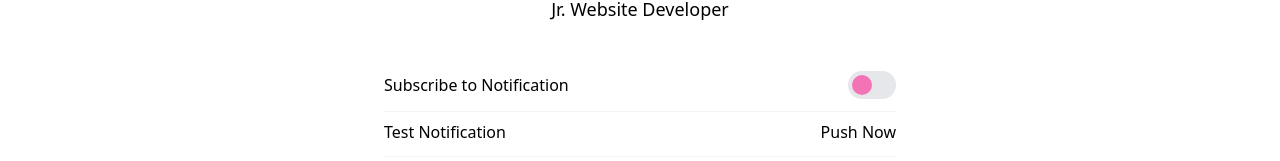
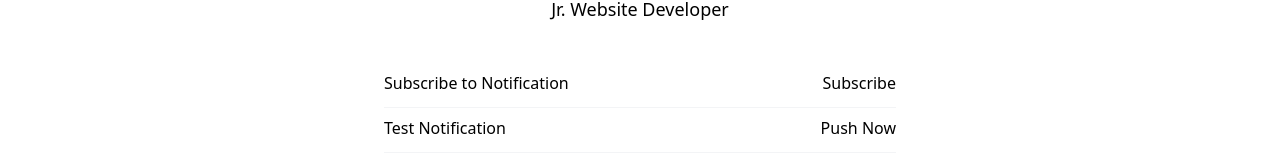
Before and after one commit to Aidilsur/luxspace_pwa, a React (Create React App) app: page /profile in a window 1280 px wide. Shown: the part 394-555 px from the top of the page. Built offline with nearby package versions, Linux system fonts and the light colour scheme.

Commit message:
push notification

```diff
--- a/src/components/Header.js
+++ b/src/components/Header.js
@@ -28,7 +28,7 @@ function Header() {
               </li>
               <li className="mx-3 py-6 md:py-0">
                 <Link to="/profile" className="text-black md:text-white hover:underline">
-                  profile
+                  Profile
                 </Link>
               </li>
             </ul>
--- a/src/pages/Profile.js
+++ b/src/pages/Profile.js
@@ -1,4 +1,32 @@
 import { Link } from "react-router-dom";
+
+function urlB64ToUint8Array(base64String) {
+  const padding = '='.repeat((4 - base64String.length % 4) % 4);
+  const base64 = (base64String + padding)
+    .replace(/\-/g, '+')
+    .replace(/_/g, '/');
+
+  const rawData = window.atob(base64);
+  const outputArray = new Uint8Array(rawData.length);
+
+  for (let i = 0; i < rawData.length; ++i) {
+    outputArray[i] = rawData.charCodeAt(i);
+  }
+  return outputArray;
+}
+
+function subscribe () {
+  const key = "BEqpU1GKb_u5qksikpld3yKKQUnYgvnU9NvVhAjD1SX-4ZkYTfHhDS5GhSBjysqvJklqF-4DAv4HHvhksbJTu08";
+
+  try {
+    const sub = global.registration.pushManager.subscribe({
+      userVisibleOnly: true,
+      applicationServerKey: urlB64ToUint8Array(key)
+    })
+  } catch (error) {
+    console.log("Cannot Subscribe. ");
+  }
+}
 
 function Profile() {
   return (
@@ -94,15 +122,9 @@ function Profile() {
           <ul className="max-w-full md:max-w-lg mx-auto">
             <li className="pb-3 mb-2 flex items-center justify-between w-full border-b border-gray-100">
               <span>Subscribe to Notification</span>
-              <span>
-                <label htmlFor="subscribe" className="relative rounded-full bg-gray-200 w-12 h-7 block cursor-pointer">
-                  <input
-                    id="subscribe"
-                    type="checkbox"
-                    className="appearance-none focus:outline-none absolute rounded-full w-5 h-5 bg-pink-400 transform -translate-y-1/2 top-1/2 left-1 checked:left-6 block transition-all duration-300 cursor-pointer"
-                  />
-                </label>
-              </span>
+              <button className="hover:underline appearance-none" onClick={subscribe}>
+                Subscribe
+              </button>
             </li>
             <li className="pb-3 mb-2 flex items-center justify-between w-full border-b border-gray-100">
               <span>Test Notification</span>
--- a/src/service-worker.js
+++ b/src/service-worker.js
@@ -120,4 +120,13 @@ self.addEventListener("message", (event) => {
   }
 });
 
+self.addEventListener("push", function (event) {
+  event.waitUntil(
+    self.ServiceWorkerRegistration.showNotification("LuxSpace", {
+      icon: "./icon-120.png",
+      body: event.data.text(),
+    })
+  );
+});
+
 // Any other custom service worker logic can go here.
--- a/src/serviceWorkerRegistration.js
+++ b/src/serviceWorkerRegistration.js
@@ -11,15 +11,15 @@
 // opt-in, read https://cra.link/PWA
 
 const isLocalhost = Boolean(
-  window.location.hostname === 'localhost' ||
+  window.location.hostname === "localhost" ||
     // [::1] is the IPv6 localhost address.
-    window.location.hostname === '[::1]' ||
+    window.location.hostname === "[::1]" ||
     // 127.0.0.0/8 are considered localhost for IPv4.
     window.location.hostname.match(/^127(?:\.(?:25[0-5]|2[0-4][0-9]|[01]?[0-9][0-9]?)){3}$/)
 );
 
 export function register(config) {
-  if (process.env.NODE_ENV === 'production' && 'serviceWorker' in navigator) {
+  if (process.env.NODE_ENV === "production" && "serviceWorker" in navigator) {
     // The URL constructor is available in all browsers that support SW.
     const publicUrl = new URL(process.env.PUBLIC_URL, window.location.href);
     if (publicUrl.origin !== window.location.origin) {
@@ -29,7 +29,7 @@ export function register(config) {
       return;
     }
 
-    window.addEventListener('load', () => {
+    window.addEventListener("load", () => {
       const swUrl = `${process.env.PUBLIC_URL}/service-worker.js`;
 
       if (isLocalhost) {
@@ -39,10 +39,7 @@ export function register(config) {
         // Add some additional logging to localhost, pointing developers to the
         // service worker/PWA documentation.
         navigator.serviceWorker.ready.then(() => {
-          console.log(
-            'This web app is being served cache-first by a service ' +
-              'worker. To learn more, visit https://cra.link/PWA'
-          );
+          console.log("This web app is being served cache-first by a service " + "worker. To learn more, visit https://cra.link/PWA");
         });
       } else {
         // Is not localhost. Just register service worker
@@ -57,20 +54,18 @@ function registerValidSW(swUrl, config) {
     .register(swUrl)
     .then((registration) => {
       registration.onupdatefound = () => {
+        global.registration = registration;
         const installingWorker = registration.installing;
         if (installingWorker == null) {
           return;
         }
         installingWorker.onstatechange = () => {
-          if (installingWorker.state === 'installed') {
+          if (installingWorker.state === "installed") {
             if (navigator.serviceWorker.controller) {
               // At this point, the updated precached content has been fetched,
               // but the previous service worker will still serve the older
               // content until all client tabs are closed.
-              console.log(
-                'New content is available and will be used when all ' +
-                  'tabs for this page are closed. See https://cra.link/PWA.'
-              );
+              console.log("New content is available and will be used when all " + "tabs for this page are closed. See https://cra.link/PWA.");
 
               // Execute callback
               if (config && config.onUpdate) {
@@ -80,7 +75,7 @@ function registerValidSW(swUrl, config) {
               // At this point, everything has been precached.
               // It's the perfect time to display a
               // "Content is cached for offline use." message.
-              console.log('Content is cached for offline use.');
+              console.log("Content is cached for offline use.");
 
               // Execute callback
               if (config && config.onSuccess) {
@@ -92,22 +87,19 @@ function registerValidSW(swUrl, config) {
       };
     })
     .catch((error) => {
-      console.error('Error during service worker registration:', error);
+      console.error("Error during service worker registration:", error);
     });
 }
 
 function checkValidServiceWorker(swUrl, config) {
   // Check if the service worker can be found. If it can't reload the page.
   fetch(swUrl, {
-    headers: { 'Service-Worker': 'script' },
+    headers: { "Service-Worker": "script" },
   })
     .then((response) => {
       // Ensure service worker exists, and that we really are getting a JS file.
-      const contentType = response.headers.get('content-type');
-      if (
-        response.status === 404 ||
-        (contentType != null && contentType.indexOf('javascript') === -1)
-      ) {
+      const contentType = response.headers.get("content-type");
+      if (response.status === 404 || (contentType != null && contentType.indexOf("javascript") === -1)) {
         // No service worker found. Probably a different app. Reload the page.
         navigator.serviceWorker.ready.then((registration) => {
           registration.unregister().then(() => {
@@ -120,12 +112,12 @@ function checkValidServiceWorker(swUrl, config) {
       }
     })
     .catch(() => {
-      console.log('No internet connection found. App is running in offline mode.');
+      console.log("No internet connection found. App is running in offline mode.");
     });
 }
 
 export function unregister() {
-  if ('serviceWorker' in navigator) {
+  if ("serviceWorker" in navigator) {
     navigator.serviceWorker.ready
       .then((registration) => {
         registration.unregister();
```
